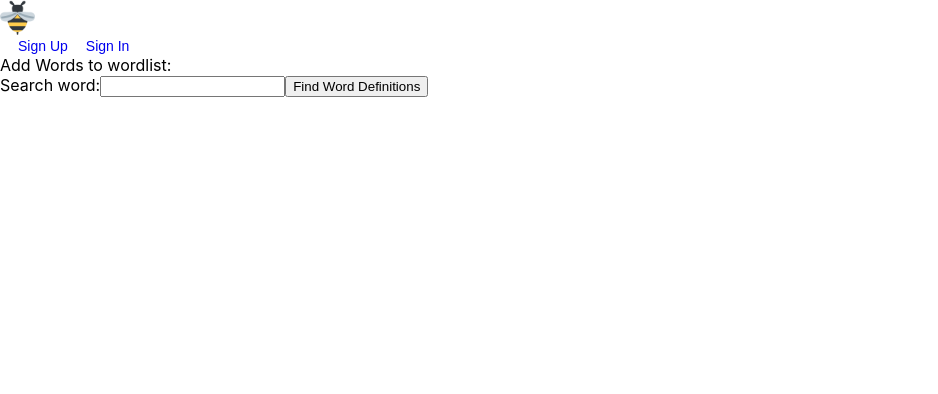
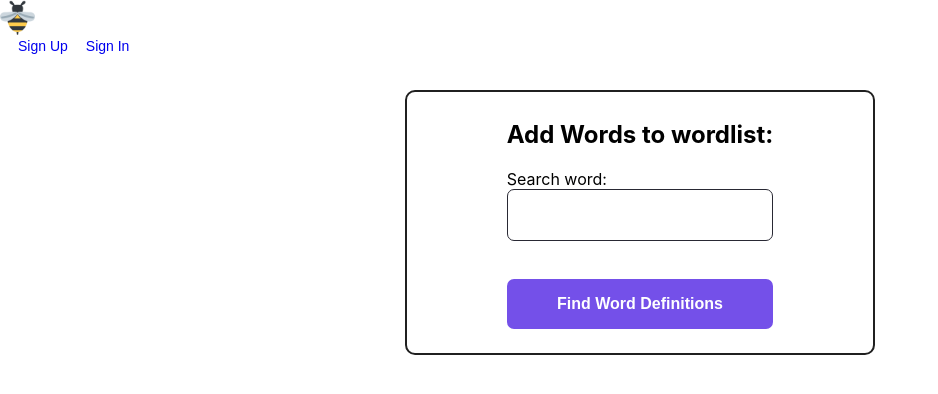
Before and after one commit to MrJanHorak/spelling-bee-practice-tool, a React (Create React App) app: page /admin in a window 1280 px wide. Shown: the top 394 px of the page, without its empty margins (0-938 px from the left). Built offline with nearby package versions, Linux system fonts and the light colour scheme; no server answers.

Commit message:
add styling to wordSearch and Definitions

```diff
--- a/src/components/Definitions/Definitions.jsx
+++ b/src/components/Definitions/Definitions.jsx
@@ -1,10 +1,11 @@
 import React, { useState } from "react";
 import { createWord } from "../../services/wordService.js";
+import "../../styles/Admin.css";
 
 function Definitions({ word }) {
   const [wordData, setWordData] = useState({});
 
-  let gradeLevel = null;
+  let gradeLevel = 0;
   let chosenDefinition = "";
   let partOfSpeech = "";
 
@@ -53,26 +54,34 @@ function Definitions({ word }) {
           id={i}
           value={[definition.definition, definition.partOfSpeech]}
         />
+        <label>
           <b>Definition {i + 1}:</b> {definition.definition}
+          <br />
           <b> Part of speech:</b> {definition.partOfSpeech}
-        <br />
-        <br />
+        </label>
       </div>
     );
   });
 
   return (
     <>
+      <div className="definition-container">
         <h2>Word: {word.word}</h2>
         <form onChange={handleChange} onSubmit={handleSubmit}>
-        <label>Grade Level: </label>
+          <label>
+            <h3>Grade Level:</h3>{" "}
+          </label>
           <input type="number" name="gradeLevel" />
           <div>
-          <label>Definition: </label>
+            <label>
+              <h3>Definition: </h3>
+            </label>
+
             {definitionsList}
           </div>
-        <input type="submit" />
+          <input id="submit-button" type="submit" />
         </form>
+      </div>
     </>
   );
 }
--- a/src/components/WordSearch/WordSearch.jsx
+++ b/src/components/WordSearch/WordSearch.jsx
@@ -1,4 +1,5 @@
 import React, { useState } from "react";
+import "../../styles/Admin.css";
 
 function WordSearch(props) {
   const [wordSearch, setWordSearch] = useState("");
@@ -16,7 +17,8 @@ function WordSearch(props) {
 
   return (
     <>
-      <form onSubmit={handleSubmit}>
+
+      <form className="register-form" onSubmit={handleSubmit}>
         <label htmlFor="word">Search word:</label>
         <input
           id="word"
@@ -24,8 +26,9 @@ function WordSearch(props) {
           value={wordSearch}
           onChange={handleChange}
         />
-        <input type="submit" value="Find Word Definitions" />
+        <input id="submit-button" type="submit" value="Find Word Definitions" />
       </form>
+
     </>
   );
 }
--- a/src/pages/Admin/Admin.jsx
+++ b/src/pages/Admin/Admin.jsx
@@ -1,6 +1,7 @@
 import React, { useEffect, useState } from "react";
 import WordSearch from "../../components/WordSearch/WordSearch";
 import Definitions from "../../components/Definitions/Definitions";
+import "../../styles/Admin.css";
 
 const Admin = () => {
   const API_KEY = process.env.REACT_APP_API_KEY;
@@ -35,10 +36,17 @@ const Admin = () => {
   }, [word, API_KEY]);
 
   return (
-    <div className="App">
-      <div>Add Words to wordlist:</div>
-      <WordSearch handleSubmit={handleSubmit} />
-      {wordData.word ? <Definitions word={wordData} /> : null}
+    <div className="admin-page">
+      <div className="form-container">
+      {!wordData.word ? (
+        <div>
+          <h2>Add Words to wordlist:</h2>
+          <WordSearch handleSubmit={handleSubmit} />
+        </div>
+      ) : (
+        <Definitions word={wordData} />
+      )}
+      </div>
     </div>
   );
 };
--- /dev/null
+++ b/src/styles/Admin.css
@@ -0,0 +1,111 @@
+
+
+.admin-page{
+  display: flex;
+  width: 100%;
+  display: flex;
+  align-items: center;
+  justify-content: center;
+}
+
+.title-container{
+  display: flex;
+  flex-direction: column;
+  width: 100%;
+  align-items: flex-start;
+
+}
+
+.title-container h3 {
+  opacity: .5;
+  font-weight: 600;
+}
+
+.avatar-container{
+  width: 100px;
+  height: 100px;
+  border-radius: 100%;
+}
+
+.form-container {
+  margin-top: 35px;
+  margin-bottom: 35px;
+  padding: 8px;
+  width: 75%;
+  display: flex;
+  flex-direction: column;
+  align-items: center;
+  max-width: 450px;
+  border:rgb(32, 32, 32) 2px solid;
+  border-radius: 10px;
+}
+
+.definition-container {
+  width: 100%;
+  display: flex;
+  flex-direction: column;
+  align-items: center;
+  max-width: 550px
+}
+
+.register-form {
+  display: flex;
+  flex-direction: column;
+  width: 100%;
+}
+
+.form-container input, select, button {
+  padding: 16px;
+  font-size: 16px;
+  margin-bottom: 16px;
+  color: rgb(200, 200, 200);
+}
+
+.form-container input {
+  border: 1px solid #292934;
+  border-radius: 7px;
+}
+
+.form-container input[type="radio"] {
+  position: absolute;
+  margin-top: 6px;
+  margin-left: 10px;
+}
+
+.form-container input[type="radio"] ~ label {
+  padding-left:2em;
+  display:inline-block;
+  padding-right: 1.4em;
+  margin-bottom: 8px;
+}
+
+#avatar-button {
+  border: 1px solid #292934;
+  border-radius: 7px;
+  color: #757575;
+  text-align: left;
+}
+
+#submit-button{
+  margin-top: 22px;
+  background: #7450E9;
+  border: none;
+  color: rgb(255, 255, 255);
+  font-weight: 600;
+  border-radius: 7px;
+}
+
+.redirect-container{
+  display: flex;
+	align-items: center;
+  font-size: 14px;
+  font-weight: 500;
+  opacity: .5;
+  color: rgb(32, 32, 32);
+}
+
+.redirect-link{
+  color: #7450E9;
+  text-decoration: none;
+  padding-left: 6px;
+}
```
Lines whose indentation alone changed are shown as unchanged.
